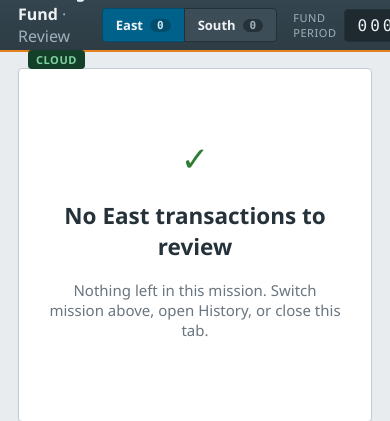
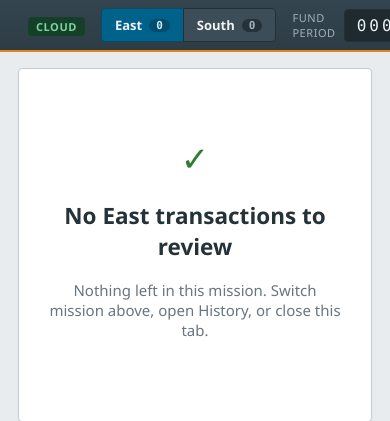
Before and after one commit to BrianComfort938/working-fund, a Flask app: page / in a window 390 px wide; the page is wider, and only the part inside the window is pictured. Shown: the top 421 px of that part. Run offline with Flask 3, Linux system fonts and the light colour scheme; data that the repository does not hold is empty.

Commit message:
Remove title text from web and local portal headers
Drops the heading from the mobile web portal header and the review title from the local review portal header. Brand mark, status, mode badge, and controls are unchanged.

Co-Authored-By: Claude Opus 4.8 <noreply@anthropic.com>

```diff
--- a/docs/index.html
+++ b/docs/index.html
@@ -14,7 +14,6 @@
     <div class="brand">
       <div class="brand-mark">WF</div>
       <div class="brand-text">
-        <h1>Working Fund</h1>
         <div id="connState" class="conn-state offline"><span class="dot"></span>Offline</div>
       </div>
     </div>
--- a/local/templates/review.html
+++ b/local/templates/review.html
@@ -11,7 +11,6 @@
 <body>
   <header>
     <div class="brand">
-      <strong>Working Fund</strong><span class="muted"> · Review</span>
       <span id="mode" class="badge"></span>
     </div>
     <div class="mission-switch" id="missionSwitch">
```
